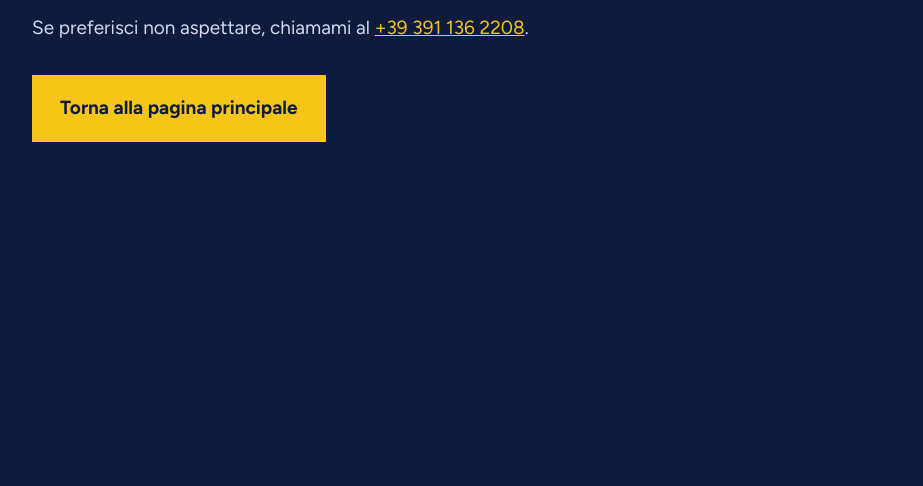
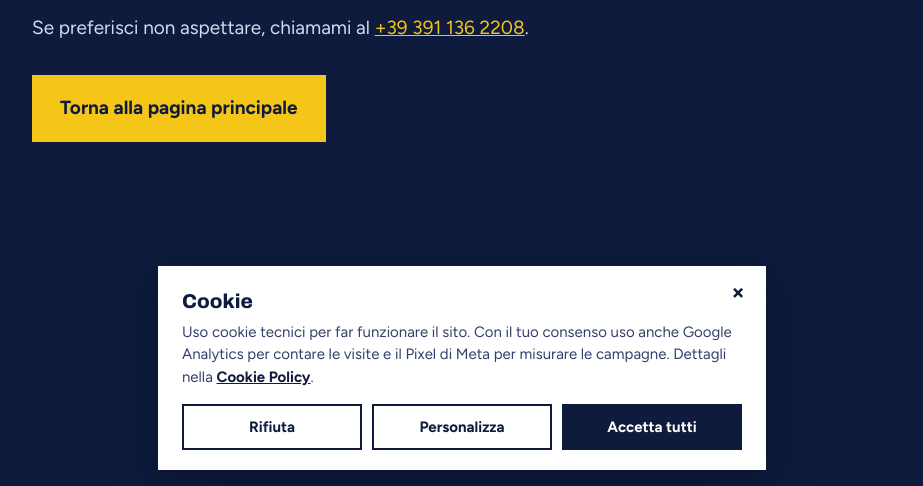
Before and after one commit to emanuelecaprioli-ui/caprioli-agency-sito, a plain HTML site: page grazie.html in a window 1280 px wide. Shown: the part 314-800 px from the top of the page, without its empty margins (178-1101 px from the left). Drawn offline with Linux system fonts and the light colour scheme.

Commit message:
Pagina grazie: banner cookie

```diff
--- a/grazie.html
+++ b/grazie.html
@@ -33,5 +33,6 @@ a{color:#F5C518}a:hover{color:#FFFFFF}
     <a href="/" style="display: inline-block; background: #F5C518; color: #0E1B3D; padding: 18px 28px; font-weight: 700; text-decoration: none">Torna alla pagina principale</a>
   </main>
 </div>
+<script src="/assets/tracking.js"></script>
 </body>
 </html>
```
